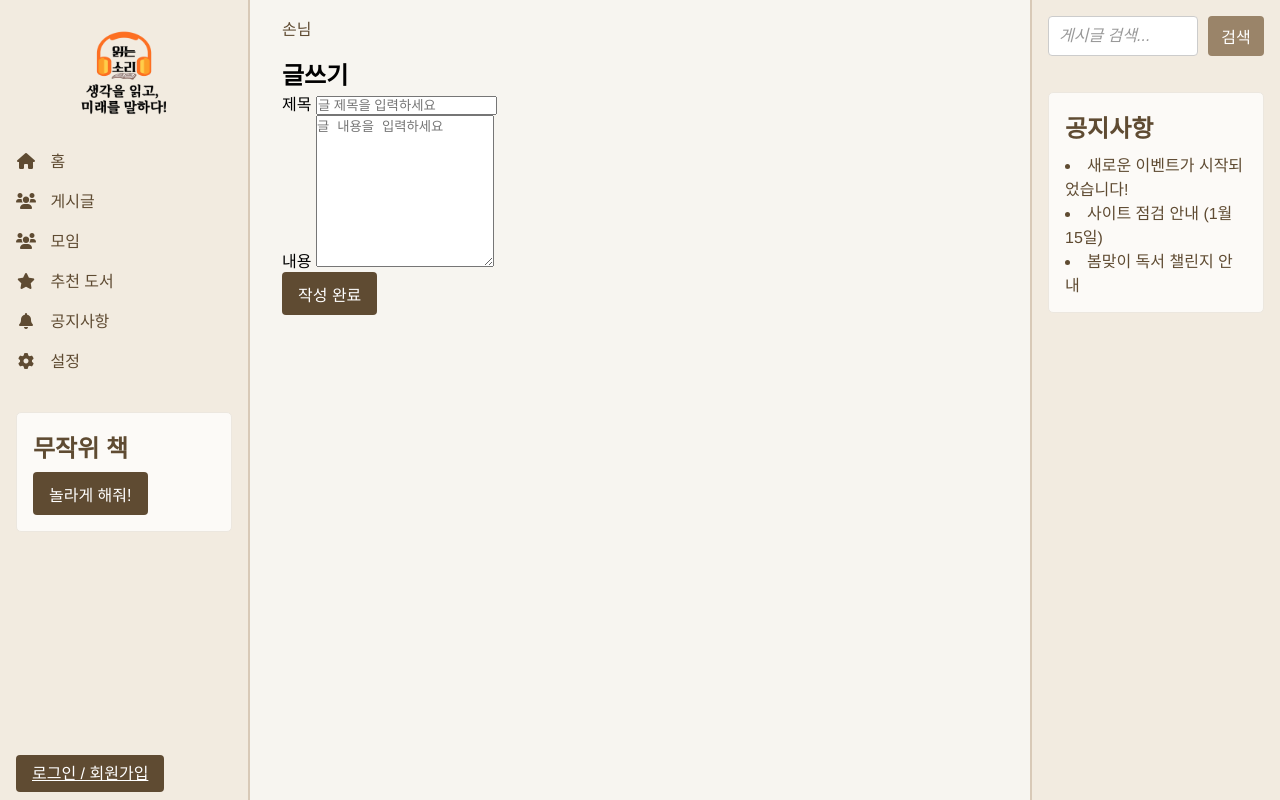
After one commit to OptiGTO/reading_sound, a Django app: page /post/ in a window 1280 px wide. The commit adds this page. Run offline with Django 5.2, Linux system fonts and the light colour scheme.

Commit message:
post파일 추가 버그 수정

```diff
--- a/server/community/templates/community/index.html
+++ b/server/community/templates/community/index.html
@@ -292,7 +292,7 @@
 
   <!-- 플로팅 글쓰기 버튼 -->
   <div class="floating-btn-container">
-    <a href="post.html" class="btn fab hover-effect" id="post-btn">+</a>
+    <a href="post" class="btn fab hover-effect" id="post-btn">+</a>
   </div>
 
   <!-- Updated path to JavaScript -->
--- /dev/null
+++ b/server/community/templates/community/post.html
@@ -0,0 +1,131 @@
+<!--File: community/templates/post.html-->
+
+{% load static %}
+<!DOCTYPE html>
+<html lang="ko">
+<head>
+  <meta charset="UTF-8" />
+  <meta name="viewport" content="width=device-width, initial-scale=1.0" />
+  <title>읽는소리 - 글쓰기</title>
+
+  <!-- 기존 스타일 상속 -->
+  <link rel="stylesheet" href="{% static 'community/css/style.css' %}" />
+
+  <!-- Font Awesome (옵션) -->
+  <link
+    rel="stylesheet"
+    href="https://cdnjs.cloudflare.com/ajax/libs/font-awesome/6.0.0-beta3/css/all.min.css"
+    crossorigin="anonymous"
+    referrerpolicy="no-referrer"
+  />
+</head>
+
+<body>
+  <!-- 왼쪽 사이드바 (index.html과 동일) -->
+  <aside class="sidebar">
+    <div class="sidebar-header">
+      <img src="{% static 'community/images/logo.png' %}" alt="읽는소리" class="brand-logo" />
+    </div>
+
+    <nav class="nav-menu">
+      <ul>
+        <li>
+          <a href="#" class="nav-link" data-section="home-section">
+            <i class="fas fa-home"></i>
+            <span>홈</span>
+          </a>
+        </li>
+        <li>
+          <a href="#" class="nav-link" data-section="post-section">
+            <i class="fas fa-users"></i>
+            <span>게시글</span>
+          </a>
+        </li>
+        <li>
+          <a href="#" class="nav-link" data-section="group-section">
+            <i class="fas fa-users"></i>
+            <span>모임</span>
+          </a>
+        </li>
+        <li>
+          <a href="#" class="nav-link" data-section="recommended-section">
+            <i class="fas fa-star"></i>
+            <span>추천 도서</span>
+          </a>
+        </li>
+        <li>
+          <a href="#" class="nav-link" data-section="notice-section">
+            <i class="fas fa-bell"></i>
+            <span>공지사항</span>
+          </a>
+        </li>
+        <li>
+          <a href="#" class="nav-link" data-section="settings-section">
+            <i class="fas fa-cog"></i>
+            <span>설정</span>
+          </a>
+        </li>
+      </ul>
+    </nav>
+
+    <div class="random-book-section">
+      <h2>무작위 책</h2>
+      <div id="random-book-container"></div>
+      <button class="btn hover-effect" id="random-book-btn">놀라게 해줘!</button>
+    </div>
+
+    <div class="login-container">
+      <a href="login.html" class="btn hover-effect nav-link" id="login-btn">로그인 / 회원가입</a>
+    </div>
+  </aside>
+
+  <!-- 메인 콘텐츠 영역 -->
+  <main class="content">
+    <!-- 상단 바 -->
+    <header class="top-bar">
+      <div class="user-info" id="user-info">
+        <span id="user-nickname">손님</span>
+      </div>
+    </header>
+
+    <!-- 글쓰기 섹션 -->
+    <section class="section active" id="write-section">
+      <h2>글쓰기</h2>
+      <form action="#" method="post" class="write-form">
+        {% csrf_token %}
+        <div class="form-group">
+          <label for="title">제목</label>
+          <input type="text" id="title" name="title" required placeholder="글 제목을 입력하세요" />
+        </div>
+        <div class="form-group">
+          <label for="content">내용</label>
+          <textarea id="content" name="content" rows="10" required placeholder="글 내용을 입력하세요"></textarea>
+        </div>
+        <button type="submit" class="btn">작성 완료</button>
+      </form>
+    </section>
+  </main>
+
+  <!-- 오른쪽 사이드바 (index.html과 동일) -->
+  <aside class="sidebar right-sidebar">
+    <div class="search-container">
+      <input type="text" id="search-input" placeholder="게시글 검색..." />
+      <button class="btn hover-effect" id="search-btn">검색</button>
+    </div>
+    <div class="notice-display">
+      <h2>공지사항</h2>
+      <ul>
+        <li>새로운 이벤트가 시작되었습니다!</li>
+        <li>사이트 점검 안내 (1월 15일)</li>
+        <li>봄맞이 독서 챌린지 안내</li>
+      </ul>
+    </div>
+  </aside>
+
+  <!-- 플로팅 글쓰기 버튼 (글쓰기 페이지에서는 숨김) -->
+
+
+  <!-- JavaScript 경로 -->
+  <script src="{% static 'community/js/script.js' %}"></script>
+</body>
+</html>
--- a/server/community/urls.py
+++ b/server/community/urls.py
@@ -6,8 +6,10 @@ from . import views
 app_name = 'community'
 
 urlpatterns = [
-    path('', views.home_view, name='home'),
     path('naver-book-json/', views.naver_book_json, name='naver-book-json'),
     path('naver-book-template/', views.naver_book_template, name='naver-book-template'),
     path('naver-books/', views.naver_books, name='naver_books'),
+    path('post/', views.post, name='post'),
+    path('login/', views.login, name='login'),
+    path('', views.home, name='home'),
 ]
--- a/server/community/views.py
+++ b/server/community/views.py
@@ -6,6 +6,16 @@ import requests
 from django.http import JsonResponse
 from django.conf import settings
 from django.views.decorators.csrf import csrf_exempt
+
+
+def home(request):
+    return render(request, 'community/index.html')
+
+def post(request):
+    return render(request, 'community/post.html')  # 작성할 템플릿 경로
+
+def login(request):
+    return render(request, 'community/login.html')
 
 
 
@@ -47,10 +57,7 @@ def naver_book_json(request):
 
 
 
-def home_view(request):
-    # Simple example: fetch all books from DB
-    books = Book.objects.all()
-    return render(request, 'community/index.html', {'books': books})
+
 
 
 
--- a/server/myproject/urls.py
+++ b/server/myproject/urls.py
@@ -22,5 +22,4 @@ from django.urls import path, include
 urlpatterns = [
     path('admin/', admin.site.urls),
     path('', include('community.urls')),  # route to the community app
-
 ]
```
